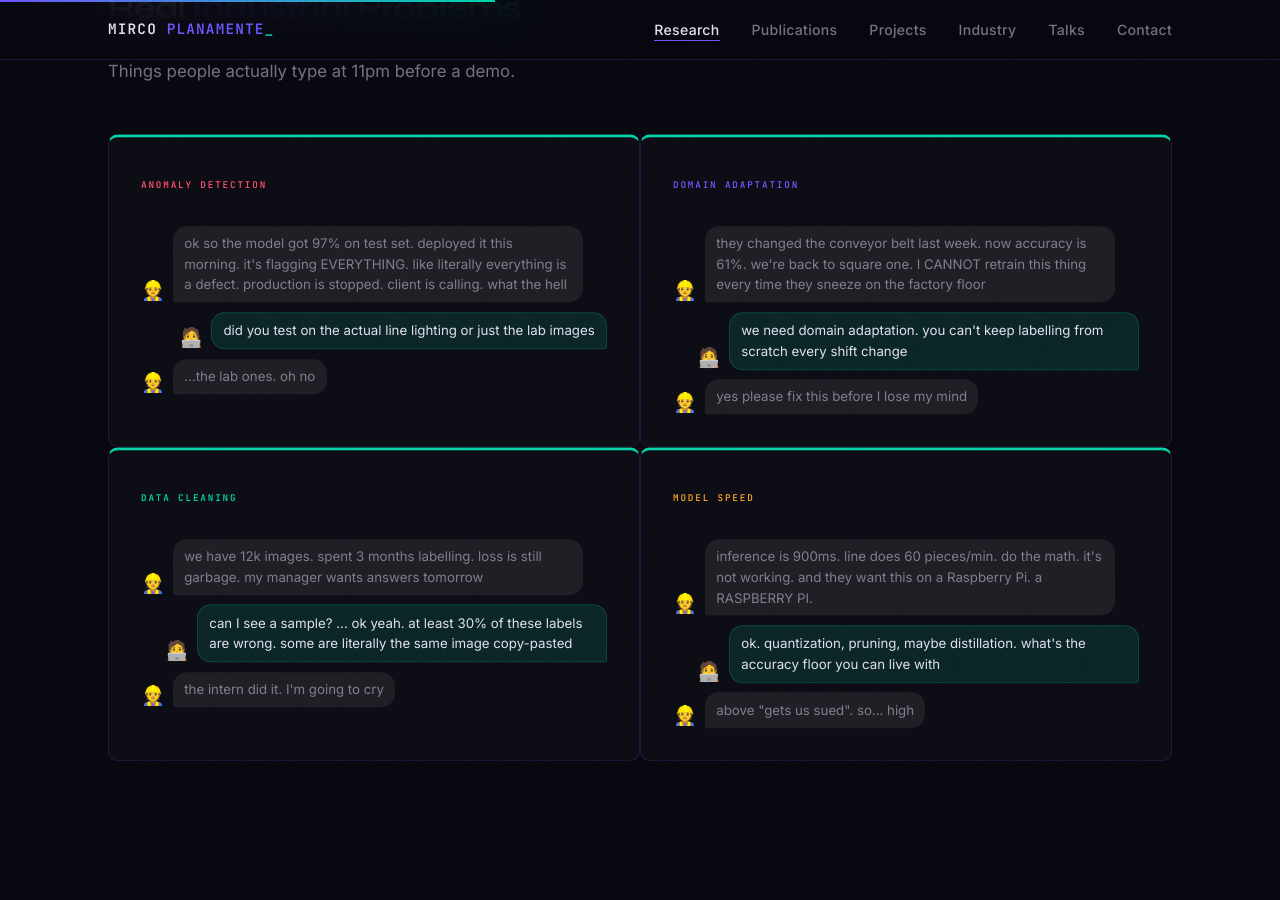
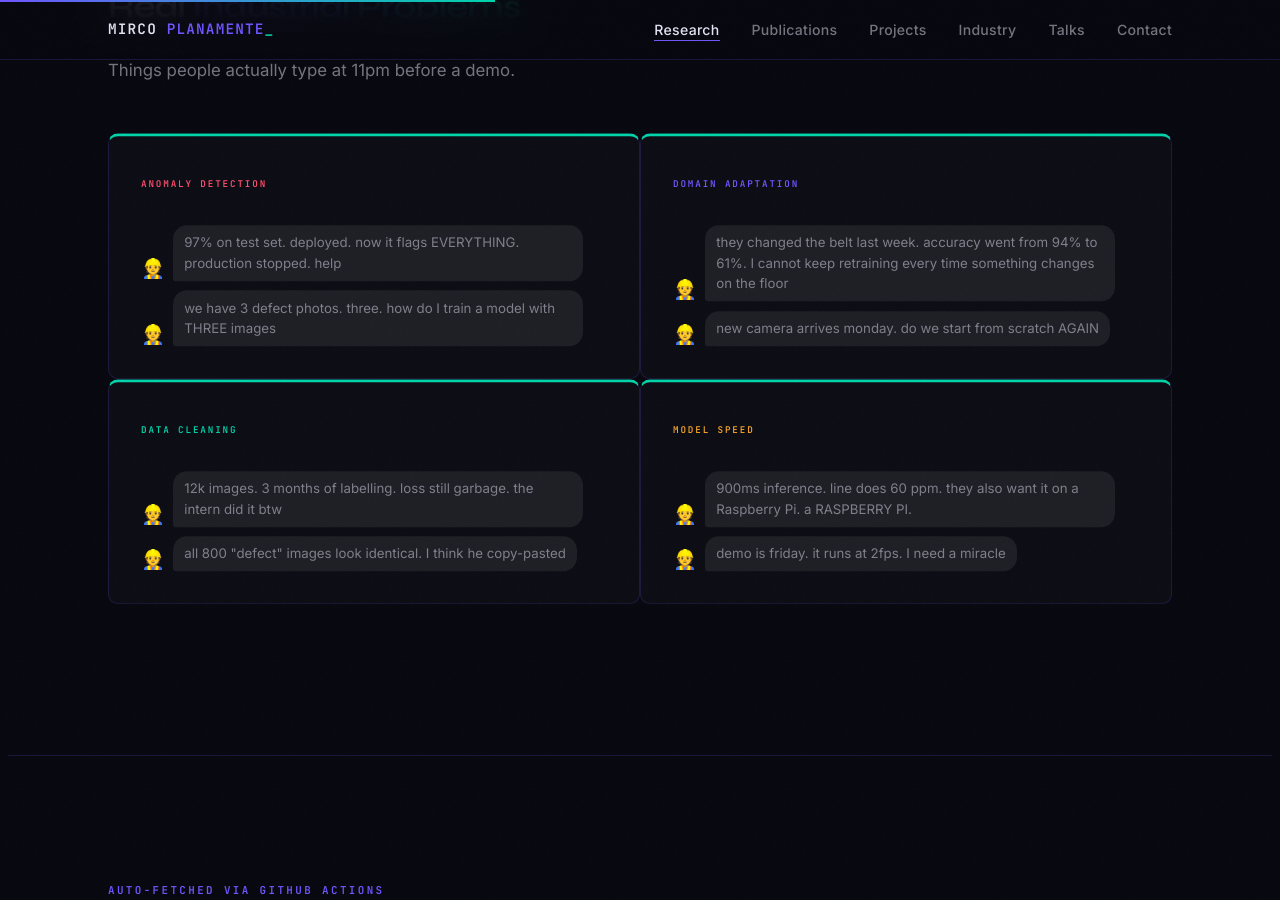
Before and after one commit to plana93/plana93.github.io, a Jekyll site: the page built from _pages/home_new.md, in a window 1280 px wide and 900 px high, scrolled down 2569 px. Built offline with Jekyll 4.4.1, drawn with Linux system fonts in a browser that asks for light colours; nearby versions of some CDN libraries.

Commit message:
fix: chat board — solo messaggi inbound, frasi corte

```diff
--- a/_pages/home_new.md
+++ b/_pages/home_new.md
@@ -245,15 +245,11 @@ description: "AI Researcher specializing in Computer Vision, Egocentric Vision &
         <div class="p-chat">
           <div class="p-chat__msg p-chat__msg--them">
             <span class="p-chat__avatar">👷</span>
-            <span class="p-chat__bubble">ok so the model got 97% on test set. deployed it this morning. it's flagging EVERYTHING. like literally everything is a defect. production is stopped. client is calling. what the hell</span>
-          </div>
-          <div class="p-chat__msg p-chat__msg--me">
-            <span class="p-chat__bubble">did you test on the actual line lighting or just the lab images</span>
-            <span class="p-chat__avatar">🧑‍💻</span>
+            <span class="p-chat__bubble">97% on test set. deployed. now it flags EVERYTHING. production stopped. help</span>
           </div>
           <div class="p-chat__msg p-chat__msg--them">
             <span class="p-chat__avatar">👷</span>
-            <span class="p-chat__bubble">...the lab ones. oh no</span>
+            <span class="p-chat__bubble">we have 3 defect photos. three. how do I train a model with THREE images</span>
           </div>
         </div>
       </div>
@@ -263,15 +259,11 @@ description: "AI Researcher specializing in Computer Vision, Egocentric Vision &
         <div class="p-chat">
           <div class="p-chat__msg p-chat__msg--them">
             <span class="p-chat__avatar">👷</span>
-            <span class="p-chat__bubble">they changed the conveyor belt last week. now accuracy is 61%. we're back to square one. I CANNOT retrain this thing every time they sneeze on the factory floor</span>
-          </div>
-          <div class="p-chat__msg p-chat__msg--me">
-            <span class="p-chat__bubble">we need domain adaptation. you can't keep labelling from scratch every shift change</span>
-            <span class="p-chat__avatar">🧑‍💻</span>
+            <span class="p-chat__bubble">they changed the belt last week. accuracy went from 94% to 61%. I cannot keep retraining every time something changes on the floor</span>
           </div>
           <div class="p-chat__msg p-chat__msg--them">
             <span class="p-chat__avatar">👷</span>
-            <span class="p-chat__bubble">yes please fix this before I lose my mind</span>
+            <span class="p-chat__bubble">new camera arrives monday. do we start from scratch AGAIN</span>
           </div>
         </div>
       </div>
@@ -281,15 +273,11 @@ description: "AI Researcher specializing in Computer Vision, Egocentric Vision &
         <div class="p-chat">
           <div class="p-chat__msg p-chat__msg--them">
             <span class="p-chat__avatar">👷</span>
-            <span class="p-chat__bubble">we have 12k images. spent 3 months labelling. loss is still garbage. my manager wants answers tomorrow</span>
-          </div>
-          <div class="p-chat__msg p-chat__msg--me">
-            <span class="p-chat__bubble">can I see a sample? ... ok yeah. at least 30% of these labels are wrong. some are literally the same image copy-pasted</span>
-            <span class="p-chat__avatar">🧑‍💻</span>
+            <span class="p-chat__bubble">12k images. 3 months of labelling. loss still garbage. the intern did it btw</span>
           </div>
           <div class="p-chat__msg p-chat__msg--them">
             <span class="p-chat__avatar">👷</span>
-            <span class="p-chat__bubble">the intern did it. I'm going to cry</span>
+            <span class="p-chat__bubble">all 800 "defect" images look identical. I think he copy-pasted</span>
           </div>
         </div>
       </div>
@@ -299,15 +287,11 @@ description: "AI Researcher specializing in Computer Vision, Egocentric Vision &
         <div class="p-chat">
           <div class="p-chat__msg p-chat__msg--them">
             <span class="p-chat__avatar">👷</span>
-            <span class="p-chat__bubble">inference is 900ms. line does 60 pieces/min. do the math. it's not working. and they want this on a Raspberry Pi. a RASPBERRY PI.</span>
-          </div>
-          <div class="p-chat__msg p-chat__msg--me">
-            <span class="p-chat__bubble">ok. quantization, pruning, maybe distillation. what's the accuracy floor you can live with</span>
-            <span class="p-chat__avatar">🧑‍💻</span>
+            <span class="p-chat__bubble">900ms inference. line does 60 ppm. they also want it on a Raspberry Pi. a RASPBERRY PI.</span>
           </div>
           <div class="p-chat__msg p-chat__msg--them">
             <span class="p-chat__avatar">👷</span>
-            <span class="p-chat__bubble">above "gets us sued". so... high</span>
+            <span class="p-chat__bubble">demo is friday. it runs at 2fps. I need a miracle</span>
           </div>
         </div>
       </div>
--- a/assets/css/portfolio.scss
+++ b/assets/css/portfolio.scss
@@ -1984,24 +1984,12 @@ img { max-width: 100%; height: auto; display: block; }
     align-items: flex-end;
     gap: 0.5rem;
 
-    // messaggio "loro" — avatar a sinistra
     &--them {
       flex-direction: row;
       .p-chat__bubble {
         background: rgba(255,255,255,0.07);
         border-radius: 14px 14px 14px 3px;
         color: var(--p-text-muted);
-      }
-    }
-
-    // messaggio "me" — avatar a destra, bolla colorata
-    &--me {
-      flex-direction: row-reverse;
-      .p-chat__bubble {
-        background: rgba(0,212,170,0.12);
-        border: 1px solid rgba(0,212,170,0.2);
-        border-radius: 14px 14px 3px 14px;
-        color: var(--p-text);
       }
     }
   }
```
